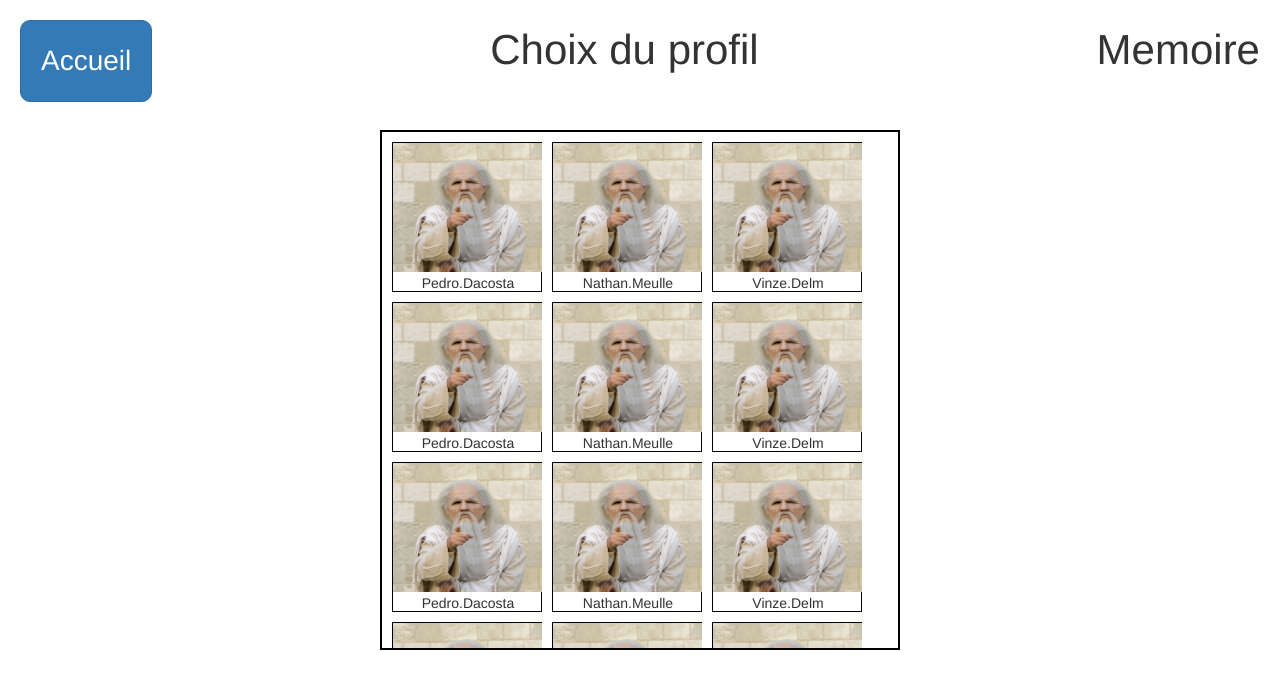
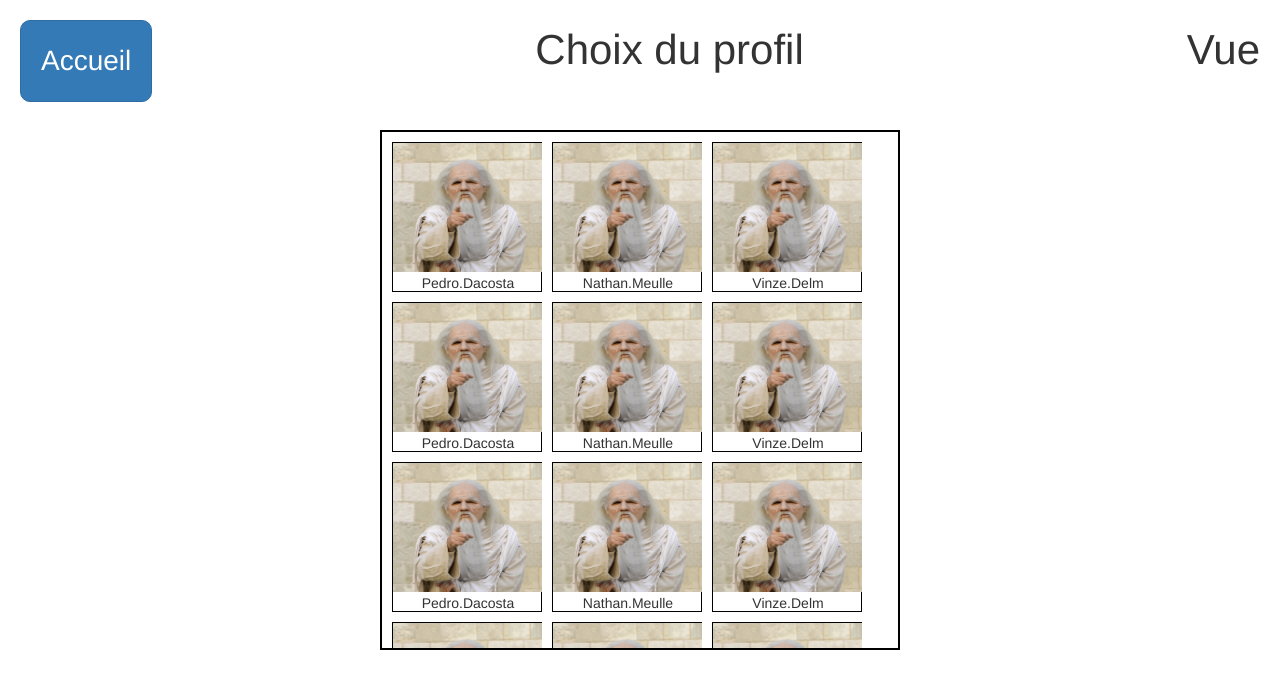
Before and after one commit to bertolottoloic/PolyQuiz, an Angular app in the folder PolyQuiz-zeCommit/: page /profileListPage/vue in a window 1280 px wide. Shown: the top 688 px of the page. Built offline with nearby package versions, Linux system fonts and the light colour scheme.

Commit message:
ajout handicap en haut a droite

```diff
--- a/PolyQuiz-zeCommit/src/app/profiles/profile-list-page/profile-list-page.component.html
+++ b/PolyQuiz-zeCommit/src/app/profiles/profile-list-page/profile-list-page.component.html
@@ -7,7 +7,7 @@
         <p>Choix du profil</p>
     </div>
     <div>
-        <p>Memoire</p><br>
+        <p>{{trouble}}</p><br>
     </div>
 </div>
 <div>
--- a/PolyQuiz-zeCommit/src/app/profiles/profile-list-page/profile-list-page.component.ts
+++ b/PolyQuiz-zeCommit/src/app/profiles/profile-list-page/profile-list-page.component.ts
@@ -1,6 +1,7 @@
 import { Component, OnInit } from '@angular/core';
 import { Observable } from 'rxjs';
-import { Location } from '@angular/common';
+import { Router } from '@angular/router';
+
 
 
 @Component({
@@ -10,15 +11,21 @@
 })
 export class ProfileListPageComponent implements OnInit {
 
-  private state$: Observable<object>;
 
+  private trouble:string = "test";
 
-  constructor(private location:Location) { }
-
-  ngOnInit() {
-    console.log(this.location.getState());
-
+  constructor(private router: Router) {
 
   }
 
+  ngOnInit() {
+    this.setTrouble()
+  }
+
+  setTrouble() {
+    if(this.router.url.endsWith("memoire")){ this.trouble="Mémoire" }
+    if(this.router.url.endsWith("vue")){ this.trouble="Vue" }
+    if(this.router.url.endsWith("moteur")){ this.trouble="Moteur" }
+  }
+
 }
```
